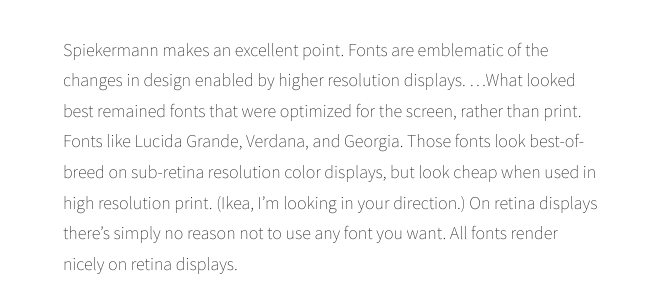
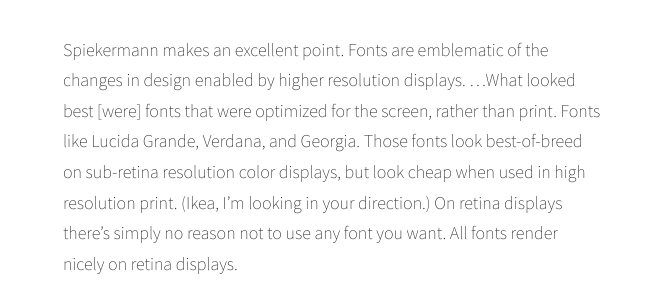
Before and after one commit to moyer/moyer.github.com, a Jekyll site: the page built from _posts/2013-05-22-skeuomorphism.md, in a window 1280 px wide and 900 px high, scrolled down 3063 px. Shown: the part 222-525 px from the top of the window, without its empty margins (308-969 px from the left). Built offline with Jekyll 4.4.1, drawn with Linux system fonts in a browser that asks for light colours; Markdown is read by kramdown in place of the engine named in the settings.

Commit message:
minor edit to Gruber's quote in "skeuomorphism"

```diff
--- a/_posts/2013-05-22-skeuomorphism.md
+++ b/_posts/2013-05-22-skeuomorphism.md
@@ -48,7 +48,7 @@ Gruber quotes an [Erik Spiekermann tweet](https://twitter.com/espiekermann/statu
 
 He then uses this for further justification that Retina is responsible for the trend away from skeuomorphism:
 
-> Spiekermann makes an excellent point. Fonts are emblematic of the changes in design enabled by higher resolution displays. …What looked best remained fonts that were optimized for the screen, rather than print. Fonts like Lucida Grande, Verdana, and Georgia. Those fonts look best-of-breed on sub-retina resolution color displays, but look cheap when used in high resolution print. (Ikea, I’m looking in your direction.) On retina displays there’s simply no reason not to use any font you want. All fonts render nicely on retina displays.
+> Spiekermann makes an excellent point. Fonts are emblematic of the changes in design enabled by higher resolution displays. …What looked best [were] fonts that were optimized for the screen, rather than print. Fonts like Lucida Grande, Verdana, and Georgia. Those fonts look best-of-breed on sub-retina resolution color displays, but look cheap when used in high resolution print. (Ikea, I’m looking in your direction.) On retina displays there’s simply no reason not to use any font you want. All fonts render nicely on retina displays.
 
 But this reasoning doesn't actually support Gruber's theory.
 
```
